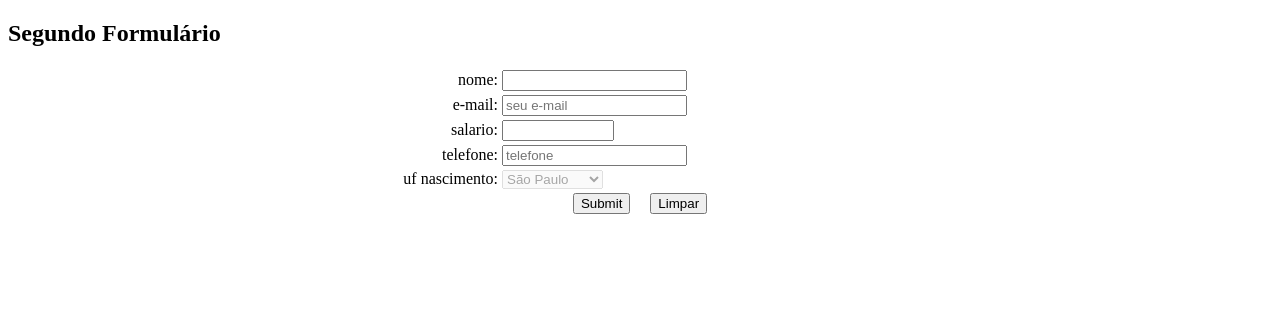
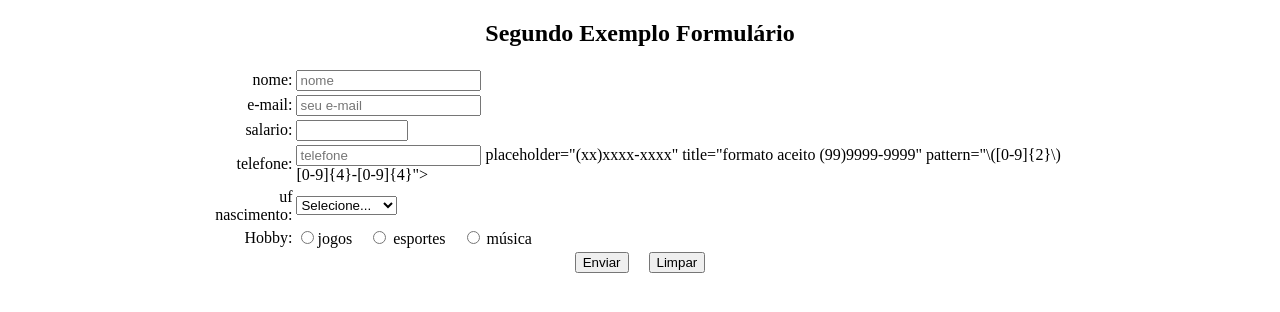
Before and after one commit to VSaraiva1324/pasta-do-HTML, a plain HTML site: page formulario2.html in a window 1280 px wide. Drawn offline with Linux system fonts and the light colour scheme.

Commit message:
formulario

```diff
--- a/formulario2.html
+++ b/formulario2.html
@@ -4,55 +4,75 @@
     <meta charset="UTF-8">
     <meta http-equiv="X-UA-Compatible" content="IE=edge">
     <meta name="viewport" content="width=device-width, initial-scale=1.0">
-    <title>Exemplo de formulario 2</title>
+    <title>Exemplo formulario 2</title>
 </head>
 <body>
-    <h2>Segundo Formulário</h2>
-    <table style="width:70%; margin: 0 auto;"
+    <h2 style="text-align:center"> Segundo Exemplo Formulário </h2>
+
+    <form>
+    <table style="width:70%; margin: 0 auto">
         <tr>
-        <td style="text-align: right;">nome:</td>
+            <td style="text-align:right">nome:</td>
             <td>
-            <input type="asdasd" name="nome"
+                <input type="text" name="nome"
+                       placeholder="nome">
             </td>
         </tr>
         <tr>
-        <td style="text-align: right;">e-mail:</td>
+            <td style="text-align:right">e-mail:</td>
             <td>
-            <input type="email" name="e-mail"
-            placeholder="seu e-mail"
+                <input type="email" name="email"
+                       placeholder="seu e-mail">
             </td>
         </tr>
         <tr>
-        <td style="text-align: right;">salario:</td>
+            <td style="text-align:right">salario:</td>
             <td>
                 <input type="number" name="salario"
-            step="0.05" min="0" max="100000"
+                       step="0.05" min="0" max="100000">
             </td>
         </tr>
         <tr>
-        <td style="text-align: right;">telefone:</td>
+            <td style="text-align:right">telefone:</td>
             <td>
                 <input type="tel" name="telefone"
-            placeholder="telefone"
+                       placeholder="telefone">
+                       placeholder="(xx)xxxx-xxxx"
+                       title="formato aceito (99)9999-9999"
+                       pattern="\([0-9]{2}\)[0-9]{4}-[0-9]{4}">
             </td>
         </tr>
         <tr>
-        <td style="text-align: right;">uf nascimento:</td>
+            <td style="text-align:right">uf nascimento:</td>
             <td>
-        <select name="uf"
+                <select name="uf">
                     <option selected disabled>Selecione...</option>
                     <option>São Paulo</option>
-            <option>Rondonia</option>
                     <option>Minas Gerais</option>
+                    <option>Rondônia</option>
                     <option>Acre</option>
                 </select>
             </td>
         </tr>
         <tr>
-       <td colspan="2" style="text-align: center;">
-            <input type="submit" name="Enviar"> &nbsp;&nbsp;&nbsp;
+            <td style="text-align:right">Hobby:</td>
+            <td>
+                <input type="radio" name="hobby" value="jogos">jogos
+                &nbsp;&nbsp;
+                <input type="radio" name="hobby" value="esportes">
+                esportes &nbsp;&nbsp;
+                <input type="radio" name="hobby" value="musica">
+                música
+            </td>
+        </tr>
+        <tr>
+            <td colspan="2" style="text-align:center">
+                <input type="submit" value="Enviar"> &nbsp;&nbsp;&nbsp;
                 <input type="reset" value="Limpar">
             </td>
+        </tr>
 
+    </table>
+    </form>
 </body>
 </html>
```
Also changed, not shown: INDEXX.html (+0 -30 lines). Lines whose indentation alone changed are shown as unchanged.
